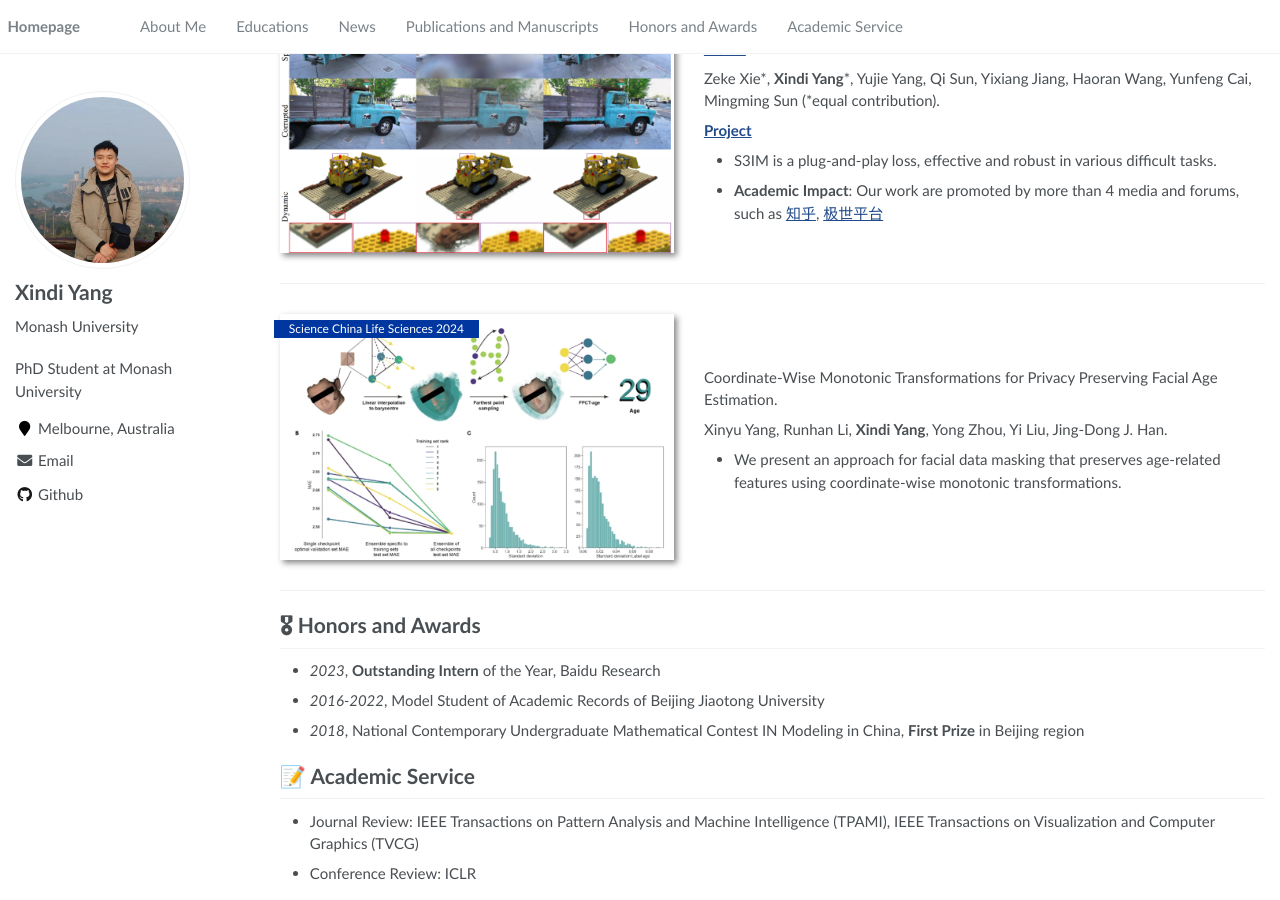
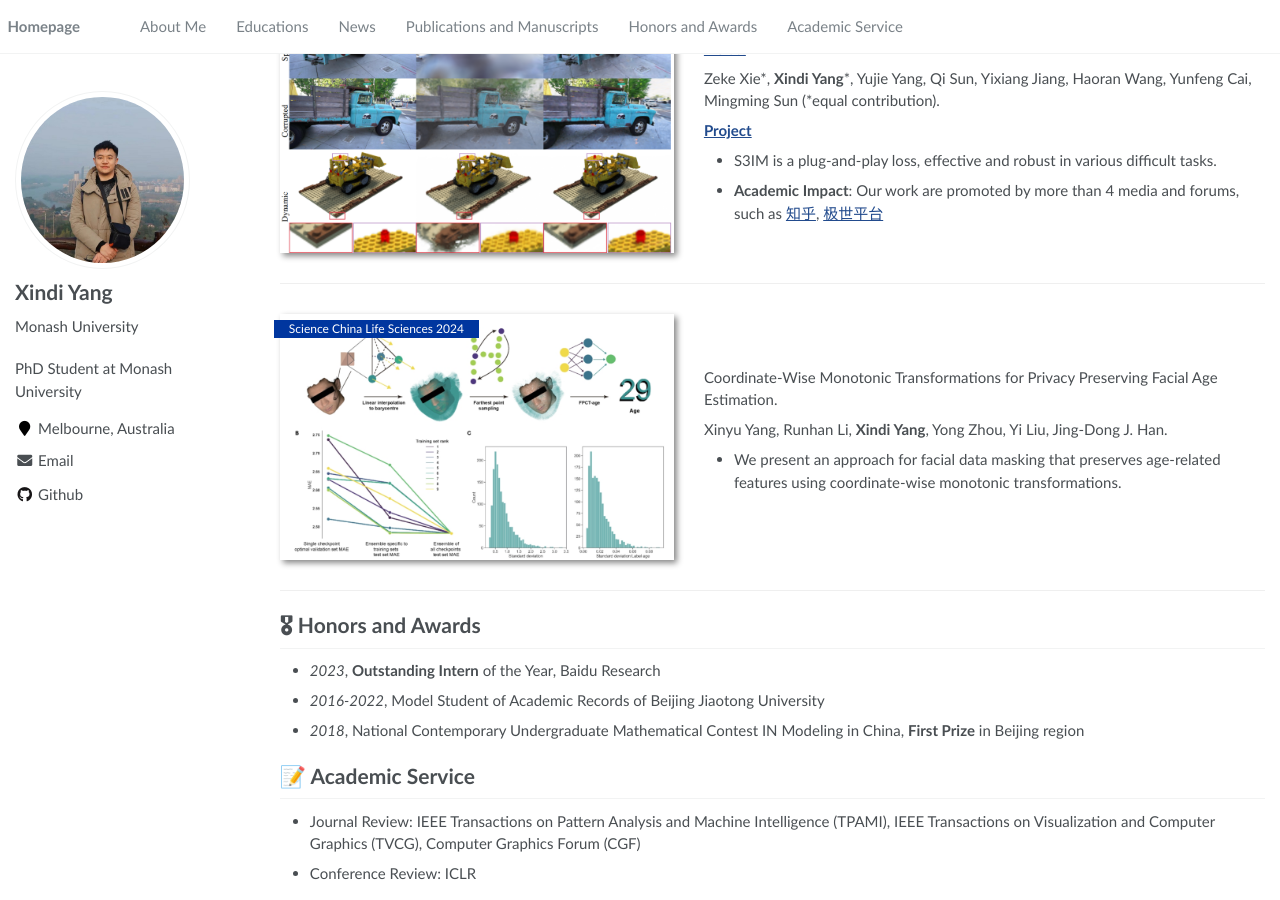
Before and after one commit to Madaoer/Madaoer.github.io, a Jekyll site: the page built from _pages/about.md, in a window 1280 px wide and 900 px high, scrolled down 843 px. Built offline with Jekyll 4.4.1, drawn with Linux system fonts in a browser that asks for light colours.

Commit message:
update code

```diff
--- a/_pages/about.md
+++ b/_pages/about.md
@@ -83,5 +83,5 @@
 - *2018*, National Contemporary Undergraduate Mathematical Contest IN Modeling in China, **First Prize** in Beijing region
 
 # 📝 Academic Service
-- Journal Review: IEEE Transactions on Pattern Analysis and Machine Intelligence (TPAMI), IEEE Transactions on Visualization and Computer Graphics (TVCG)
+- Journal Review: IEEE Transactions on Pattern Analysis and Machine Intelligence (TPAMI), IEEE Transactions on Visualization and Computer Graphics (TVCG), Computer Graphics Forum (CGF)
 - Conference Review: ICLR
```
